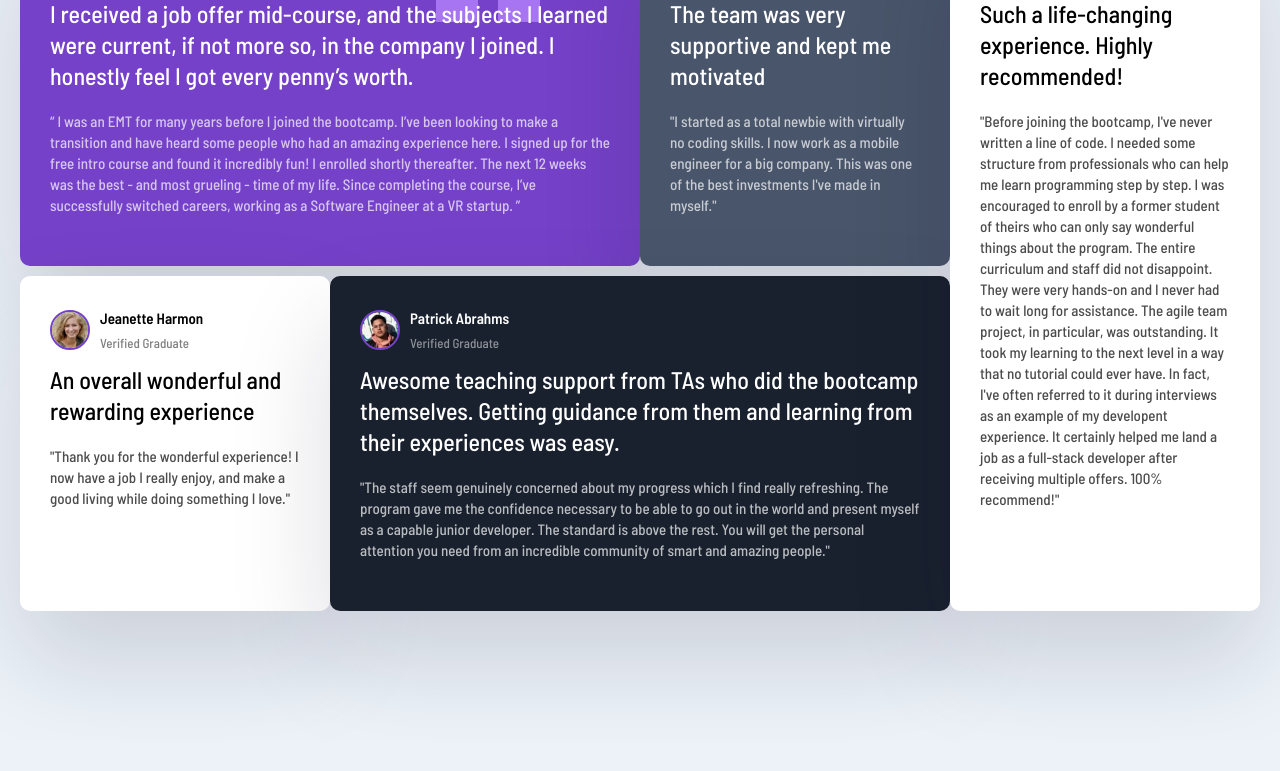
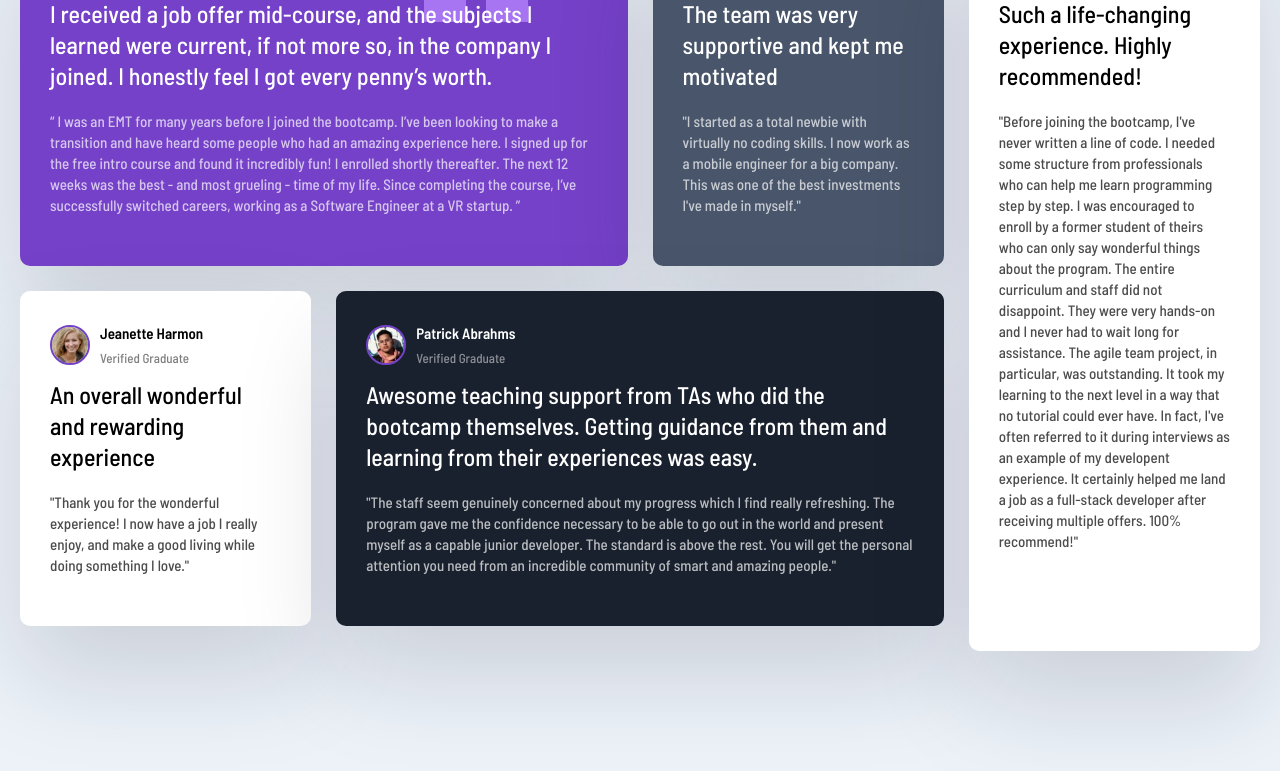
Before and after one commit to Sharath-1517/Testimonials-using-grid, a plain HTML site: page index.html in a window 1280 px wide. Shown: the part 210-981 px from the top of the page. Before the commit the page ends 951 px from the top, so only its background shows below. Drawn offline with Linux system fonts and the light colour scheme.

Commit message:
Committing this for a doubt clarification from frontend mentor slack community

```diff
--- a/sass/index.scss
+++ b/sass/index.scss
@@ -13,17 +13,17 @@ body {
     padding: 20px;
     display: grid;
     grid-template-columns: repeat(4, 1fr);
+    gap: 25px;
 }
 
 .card {
 
     //MAIN STYLING PART
-
     background-color: white;
     border-radius: 10px;
     padding: 30px;
     box-shadow: rgba(17, 12, 46,  0.15) 0px 48px 100px 0px;
-    margin-bottom: 10px;
+    // margin: 10px 10px;
 
     &__header {
         display: flex;
@@ -88,28 +88,23 @@ body {
 
     // Kira whittle
     &:nth-last-of-type(1){
-        grid-row:1;
         grid-column: 4;
-        grid-row-start: 1;
-        grid-row-end: 4;
+        grid-row: 1 / 4;
     }
 
     // Daniel
     &:nth-last-of-type(5){
-        grid-column-start: 1 ;
-        grid-column-end: 3;
-        // grid-row-end: 1;
+        grid-column: 1 / 3;
     }
 
     // Patrick Abrahams
     &:nth-last-of-type(2){
-        grid-column-start: 2;
-        grid-column-end: 4;
+        grid-column: 2 / 4;
     }
 
     // Jeanette
     &:nth-last-of-type(3){
-        grid-column-start: 1 ;
+        grid-column: 1 ;
     }
 
     // Jonathan walters
```
Also changed, not shown: index.css.
